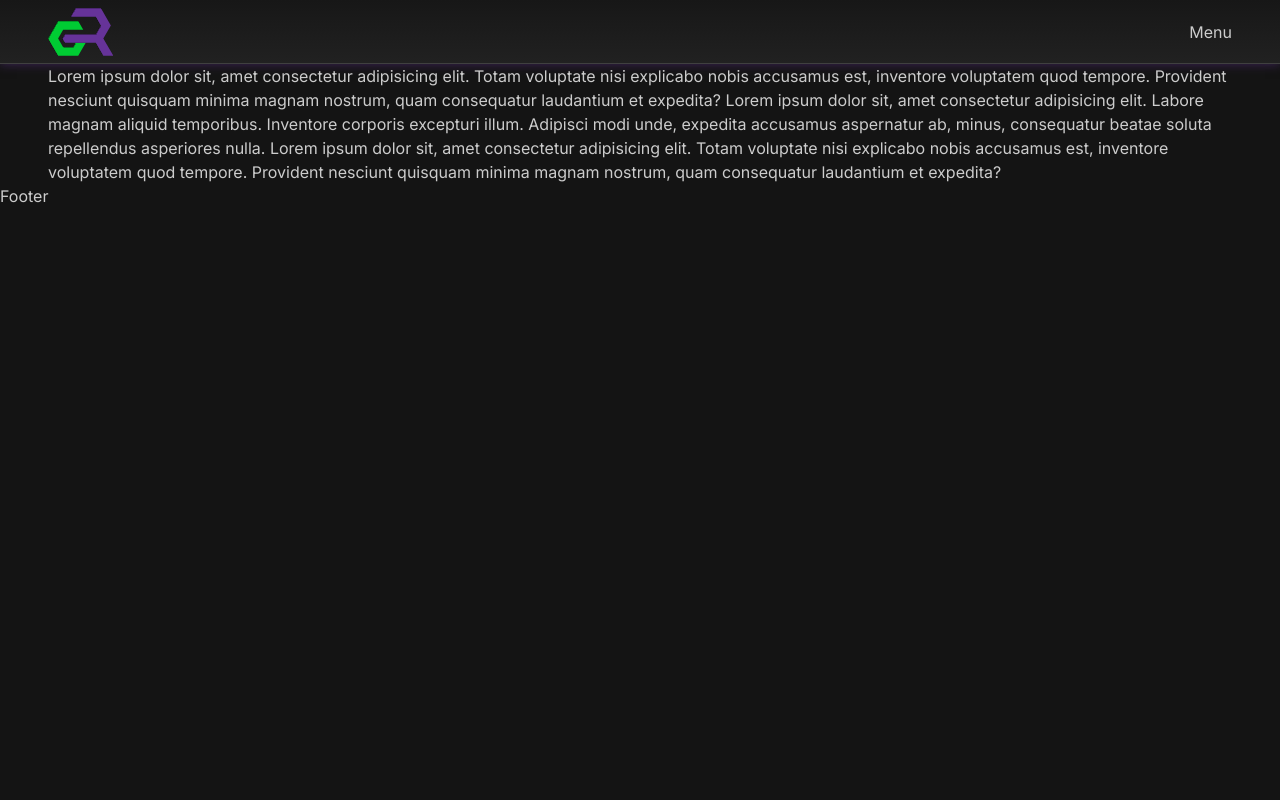
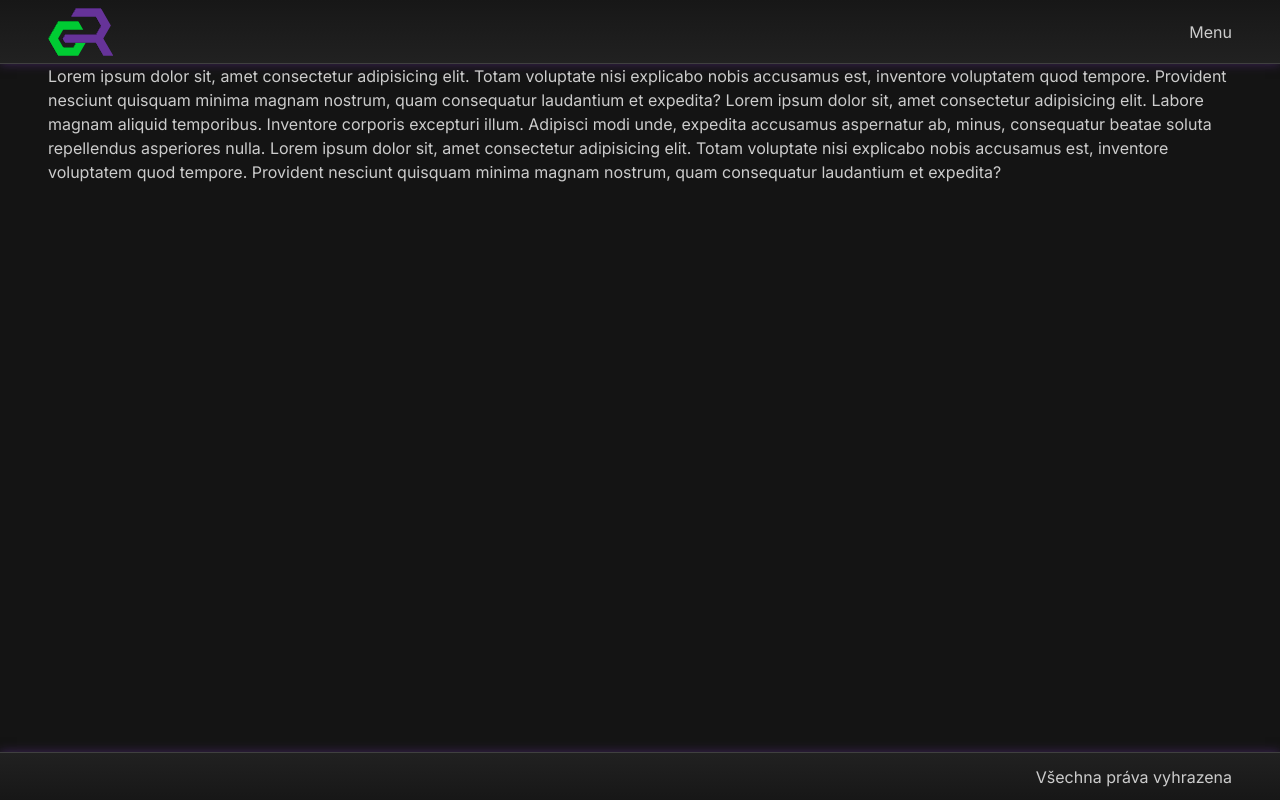
Before and after one commit to PetrGrabovsky/grabovsky.tech, a Next.js app: page / in a window 1280 px wide. Built offline with nearby package versions, Linux system fonts and the light colour scheme.

Commit message:
feat: Vytvoř základ Footer komponenty a integruj do Layout

```diff
--- /dev/null
+++ b/components/layout/Footer.tsx
@@ -0,0 +1,11 @@
+const Footer = () => {
+  return (
+    <footer className='primary-background flex h-12 border-t bg-gradient-to-t'>
+      <div className='container flex items-center justify-end'>
+        Všechna práva vyhrazena
+      </div>
+    </footer>
+  );
+};
+
+export default Footer;
--- a/components/layout/Header/index.tsx
+++ b/components/layout/Header/index.tsx
@@ -4,11 +4,7 @@ import HeaderContent from './HeaderContent';
 const Header = () => {
   return (
     <header
-      className={clsx(
-        'from-background-primary to-background-secondary',
-        'h-16 border-b border-accent-primary shadow-shadow-primary',
-        'bg-gradient-to-b'
-      )}
+      className={clsx('primary-background h-16 border-b bg-gradient-to-b')}
     >
       <div className='container'>
         <HeaderContent />
--- a/components/layout/index.tsx
+++ b/components/layout/index.tsx
@@ -1,5 +1,6 @@
 import { ReactNode } from 'react';
 import Header from './Header';
+import Footer from './Footer';
 
 interface LayoutProps {
   children: ReactNode;
@@ -9,8 +10,8 @@ const Layout = ({ children }: LayoutProps) => {
   return (
     <>
       <Header />
-      <main>{children}</main>
-      <footer>Footer</footer>
+      <main className='flex-grow'>{children}</main>
+      <Footer />
     </>
   );
 };
```
